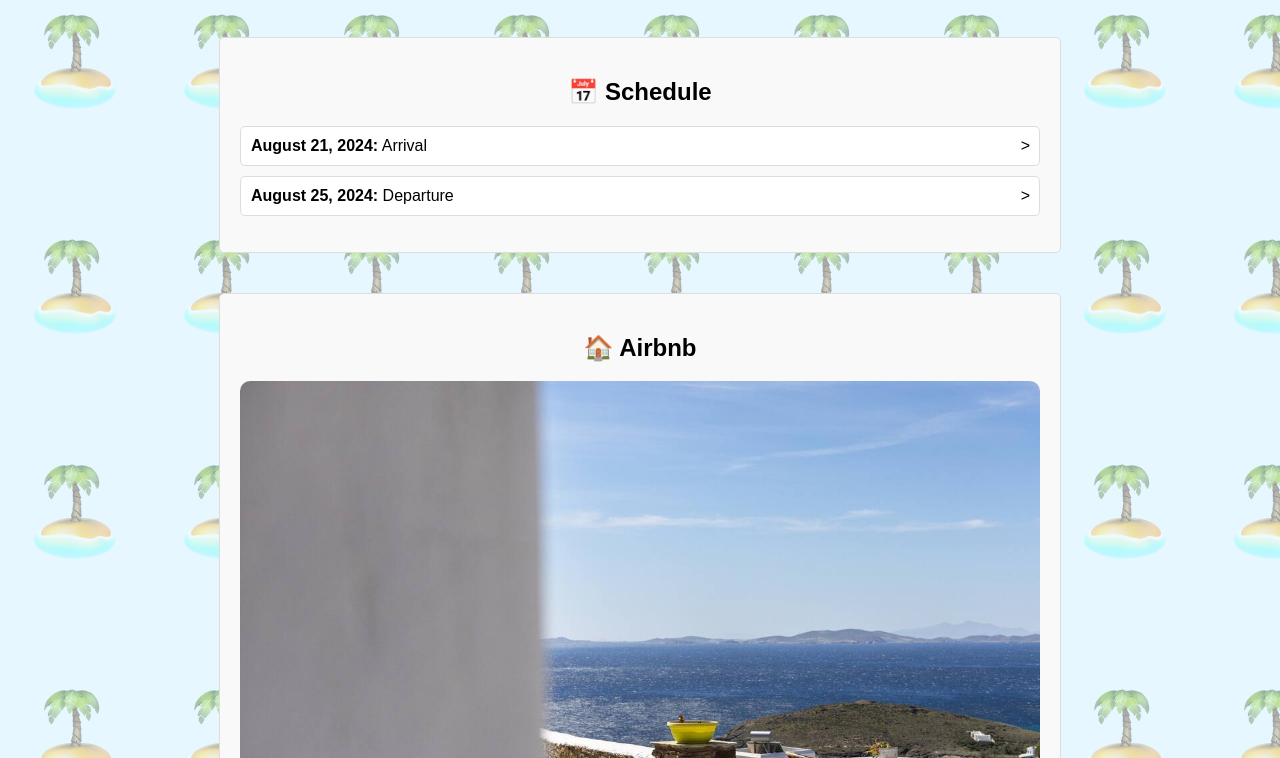
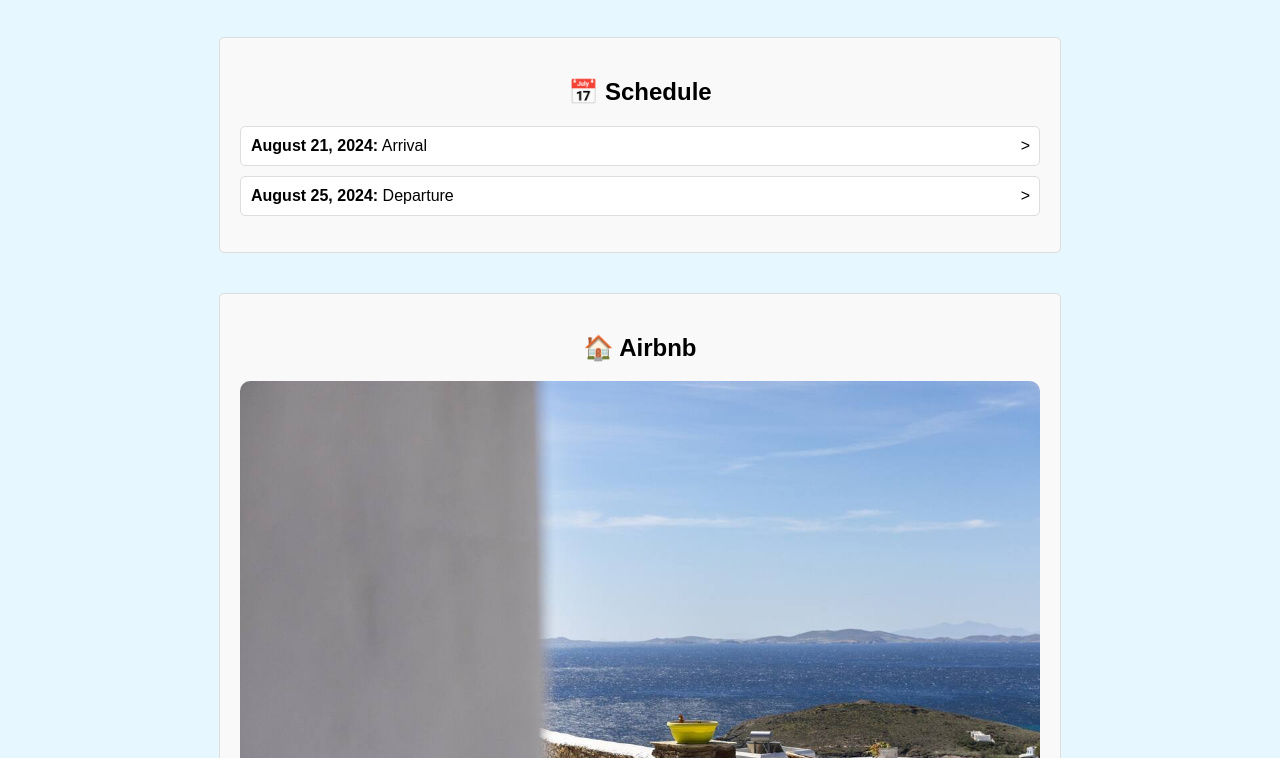
Before and after one commit to escelia/sphondylium, a plain HTML site: page index.html in a window 1280 px wide. Shown: the part 501-1259 px from the top of the page. Drawn offline with Linux system fonts and the light colour scheme.

Commit message:
[reverse experiment] remove island emoji

```diff
--- a/styles.css
+++ b/styles.css
@@ -8,20 +8,6 @@ body {
     padding: 0;
     font-family: Arial, sans-serif;
     position: relative; /* Add this to position the pseudo-element */
-}
-
-body::before {
-    content: "";
-    position: absolute;
-    top: 0;
-    left: 0;
-    width: 100%;
-    height: 100%;
-    background-image: url('images/island_emoji.png');
-    background-repeat: repeat;
-    background-size: 150px; /* Adjust the size as needed */
-    opacity: 0.4; /* Decrease opacity */
-    z-index: -1; /* Ensure the pseudo-element is behind the content */
 }
 
 .header {
```
Also changed, not shown: images/island_emoji.png (deleted).
